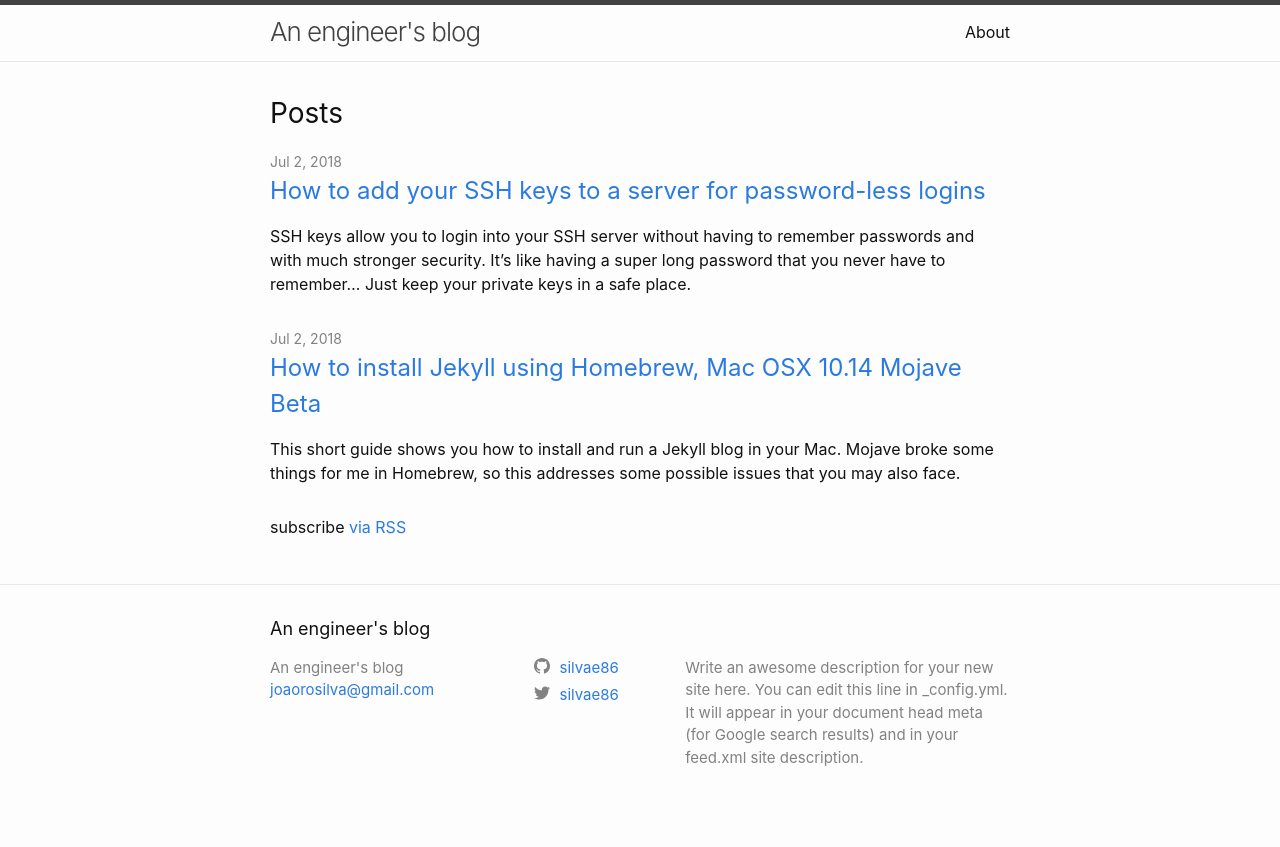
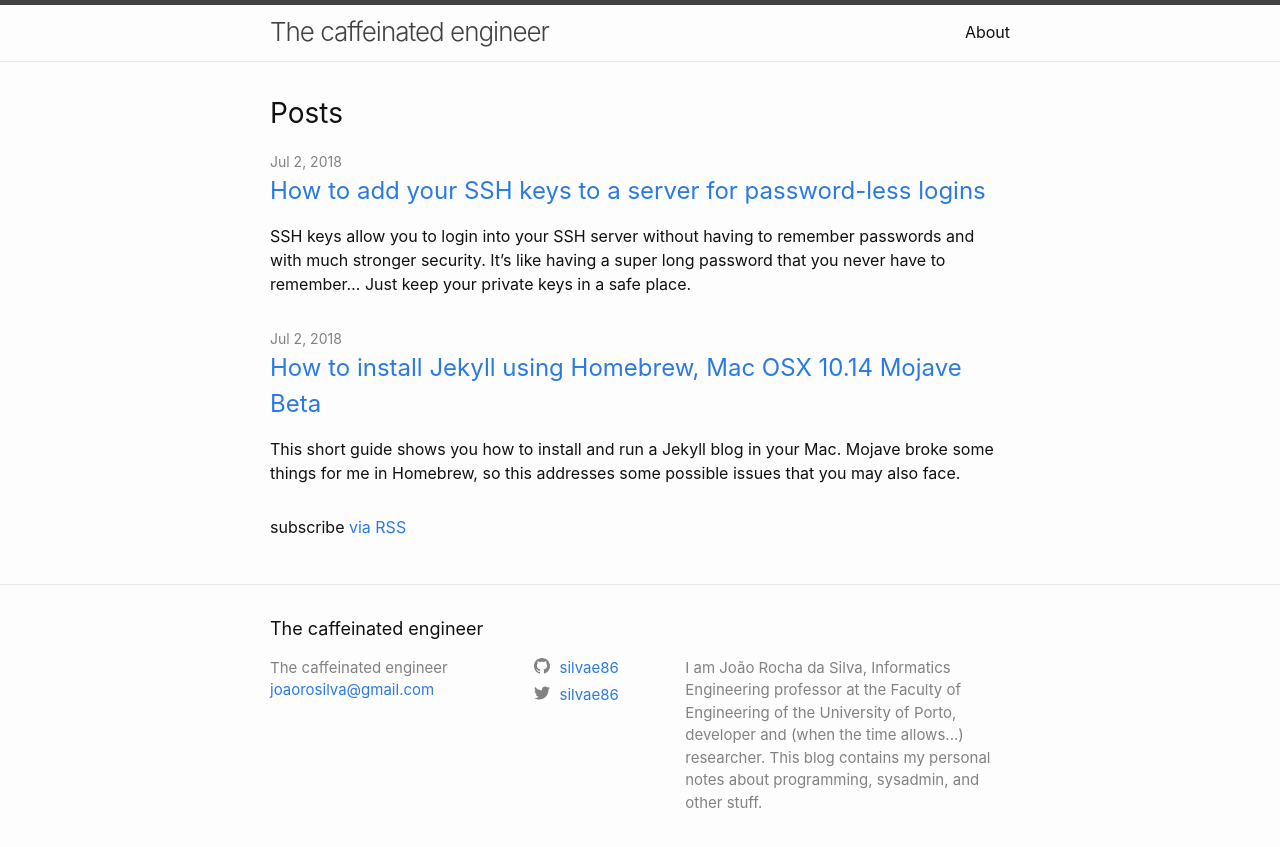
Before and after one commit to silvae86/silvae86.github.io, a Jekyll site: the page built from index.md, in a window 1280 px wide. Shown: the top 847 px of the page. Built offline with Jekyll 4.4.1, drawn with Linux system fonts in a browser that asks for light colours.

```diff
--- a/_config.yml
+++ b/_config.yml
@@ -13,12 +13,10 @@
 # you will see them accessed via {{ site.title }}, {{ site.email }}, and so on.
 # You can create any custom variable you would like, and they will be accessible
 # in the templates via {{ site.myvariable }}.
-title: An engineer's blog
+title: The caffeinated engineer
 email: joaorosilva@gmail.com
 description: >- # this means to ignore newlines until "baseurl:"
-  Write an awesome description for your new site here. You can edit this
-  line in _config.yml. It will appear in your document head meta (for
-  Google search results) and in your feed.xml site description.
+  I am João Rocha da Silva, Informatics Engineering professor at the Faculty of Engineering of the University of Porto, developer and (when the time allows...) researcher. This blog contains my personal notes about programming, sysadmin, and other stuff.
 baseurl: "" # the subpath of your site, e.g. /blog
 url: "http://silvae86.github.io" # the base hostname & protocol for your site, e.g. http://example.com
 twitter_username: silvae86
```
Also changed, not shown: 1 other file.
